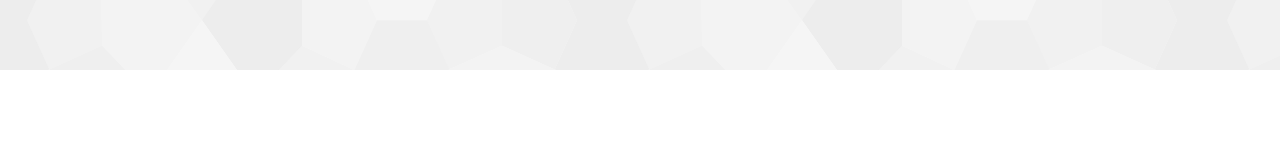
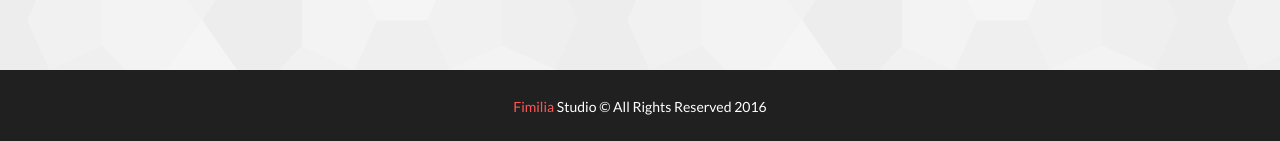
Before and after one commit to goshakri/google-Home-page1, a React (Create React App) app: page / in a window 1280 px wide. Shown: the part 7918-8059 px from the top of the page. Before the commit the page ends 7988 px from the top, so only its background shows below. Built offline with nearby package versions, Linux system fonts and the light colour scheme.

Commit message:
Update footer

```diff
--- a/src/App.js
+++ b/src/App.js
@@ -897,11 +897,13 @@ function App() {
                   </form>
                 </div>
               </div>
-
             </div>
           </div>
         </div>
 
+        <div className="PageFooter-title u-pb-30 u-pt-30">
+          <p className="Text-studio"><color className="u-color-red">Fimilia</color> Studio © All Rights Reserved 2016</p>
+        </div>
       </footer>
     </div>
   );
--- a/src/stylesheets/modules/_PageFooter.scss
+++ b/src/stylesheets/modules/_PageFooter.scss
@@ -25,4 +25,8 @@
     display: flex;
   }
 
+  &-title {
+    background-color: #202020;
+    text-align: center;
+  }
 }
--- a/src/stylesheets/modules/_Text.scss
+++ b/src/stylesheets/modules/_Text.scss
@@ -240,4 +240,11 @@
     line-height: 24px;
     letter-spacing: .4px;
   }
+
+  &-studio {
+    font-size: 14px;
+    font-family: 'Lato', sans-serif;
+    font-weight: 400;
+    color: #fff;
+  }
 }
```
